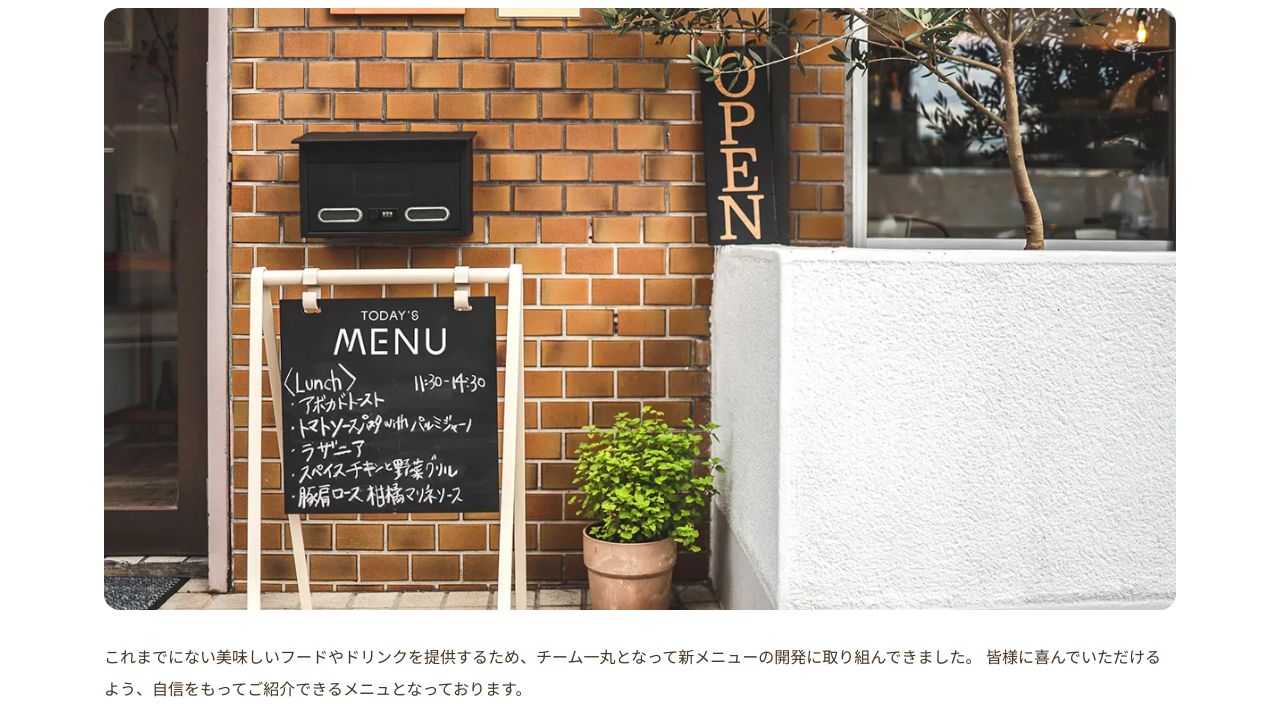
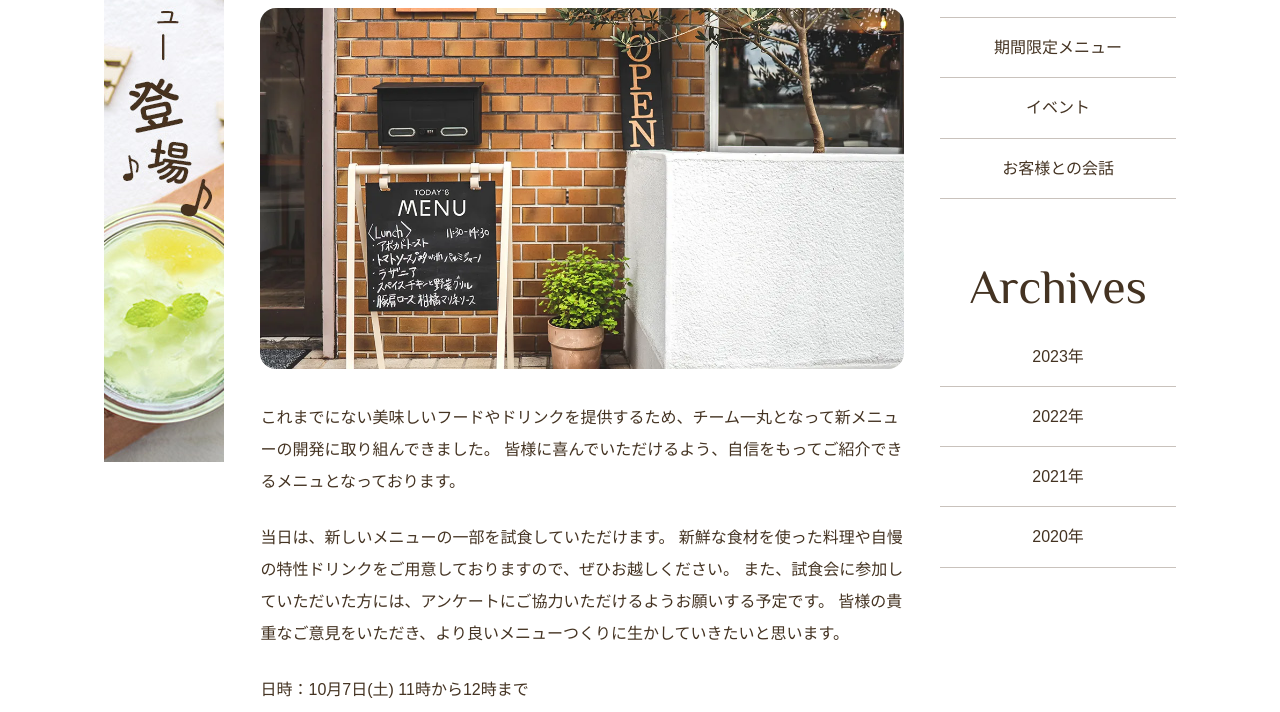
Before and after one commit to K025C0070/wcbcafe2, a plain HTML site: page news.html in a window 1280 px wide. Shown: the part 634-1346 px from the top of the page. Drawn offline with Linux system fonts and the light colour scheme; some packages are replaced by stand-ins of ours.

Commit message:
wbccafe2

```diff
--- a/css/style.css
+++ b/css/style.css
@@ -268,6 +268,7 @@ img {
 .cover-home {
     background-image: url(../images/cover-home-l.webp);
 }
+
 .about {
     margin: 4rem auto 0;
 }
@@ -278,6 +279,27 @@ img {
     background-image: url(../images/cover-news-l.webp);
 }
 
+.news-contents {
+    display: flex;
+    justify-content: space-between;
+}
+.post {
+    width: 60%;
+    order: 2;
+}
+.sidebar {
+    width: 22%;
+    order: 3;
+}
+.ad {
+    order: 1;
+}
+
+}
+.sidebar .heading-medium {
+    line-height: 1;
+    margin-bottom: 1rem;
+}
 
 /*ふったー*/
 .page-footer {
@@ -287,5 +309,3 @@ img {
 .info th {
     padding-left: 2.5rem;
 }
-
-}
--- a/news.html
+++ b/news.html
@@ -40,7 +40,7 @@
         <h2 class="page-title font-english">News</h2>
 
     </div>
-    <main class="wrapper">
+    <main class="wrapper news-contents" >
         <article class="post">
             <header>
                 <h2 class="post-title">新メニューの試食イベントを開催します</h2>
@@ -88,6 +88,12 @@
                 <li><a href="#">2021年</a></li>
                 <li><a href="#">2020年</a></li>
             </ul>
+        </aside>
+
+        <aside class="ad">
+            <img src="images/banner.jpg" alt="新メニュー登場">
+        </aside>
+    </main>
     <footer class="page-footer">
         <h3 class="heading-large font-english">Information</h3>
         <table class="info">
```
Also changed, not shown: images/banner.jpg (added).
